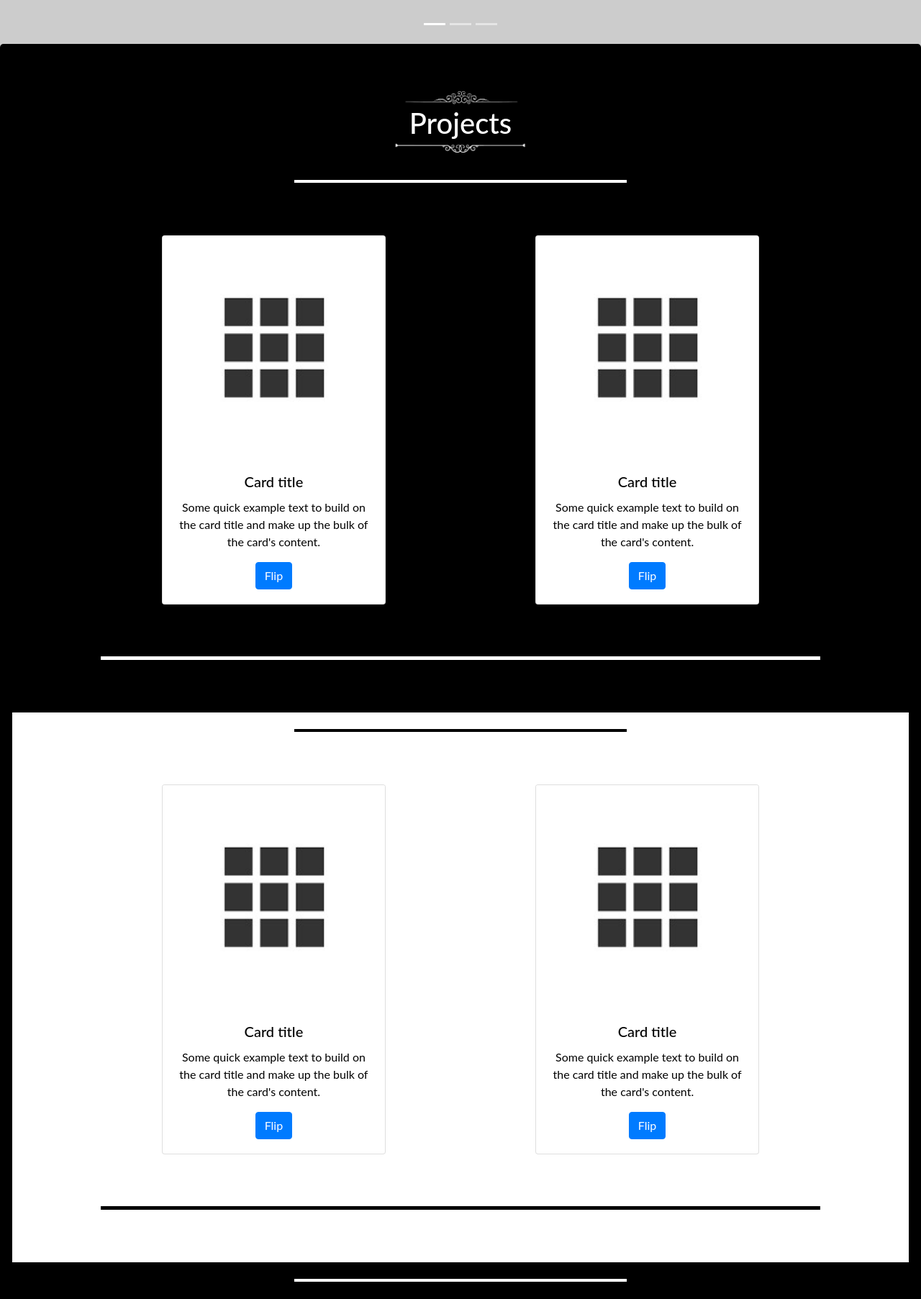
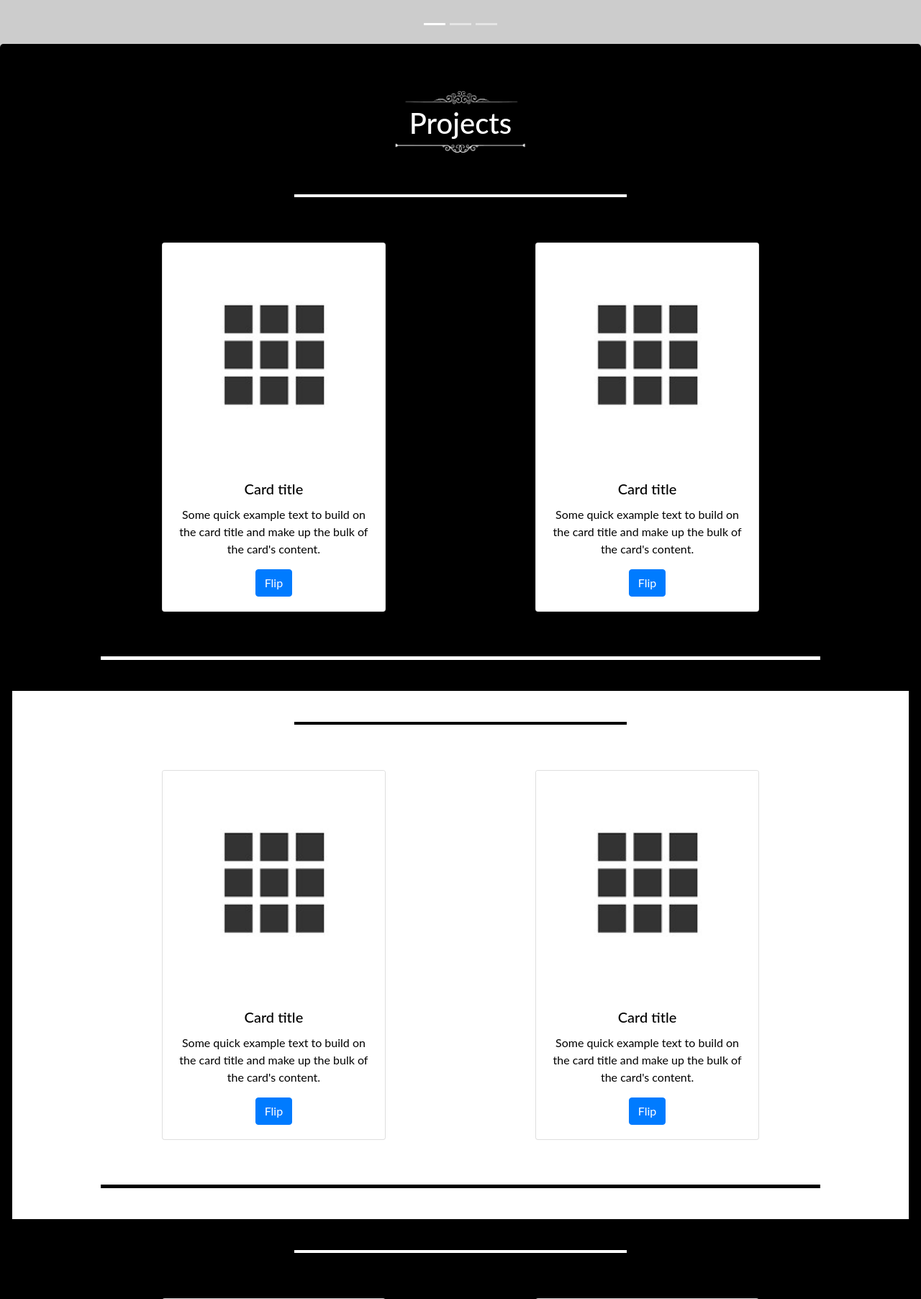
Before and after one commit to ashishrrs/IDC, a Django app: page / in a window 1280 px wide. Shown: the part 675-2480 px from the top of the page at 72% size. Run offline with Django 3.2, Linux system fonts and the light colour scheme; data comes from the database, SQL or seed files in the repository; some libraries are stand-ins or nearby versions.

Commit message:
v2.5 -Project-somechanges

```diff
--- a/IDC/Clubs/templates/Clubs/insta.html
+++ b/IDC/Clubs/templates/Clubs/insta.html
@@ -16,8 +16,8 @@
 			{% instagram_user_recent_media instagram_profile_name %}
 			{% for media in recent_media %}
 				<div class="django_instagram_media_wall_item">
-					<a href="//instagram.com/p/{{ media.shortcode }}" target="_blank">
-						<img src="{{ media.thumbnail_src}}"/>
+					<a href="//instagram.com/p/{{ media.shortcode }}" target="_blank"></a>
+						<img src="{{ media.thumbnail_src}}">
 						<span>{{ media.edge_media_to_caption.edges.0.node.text }}</span>
 					</a>
 				</div>
--- a/IDC/static/css/projectindexstyle.css
+++ b/IDC/static/css/projectindexstyle.css
@@ -46,7 +46,8 @@
 .col, .col-1, .col-10, .col-11, .col-12, .col-2, .col-3, .col-4, .col-5, .col-6, .col-7, .col-8, .col-9, .col-auto, .col-lg, .col-lg-1, .col-lg-10, .col-lg-11, .col-lg-12, .col-lg-2, .col-lg-3, .col-lg-4, .col-lg-5, .col-lg-6, .col-lg-7, .col-lg-8, .col-lg-9, .col-lg-auto, .col-md, .col-md-1, .col-md-10, .col-md-11, .col-md-12, .col-md-2, .col-md-3, .col-md-4, .col-md-5, .col-md-6, .col-md-7, .col-md-8, .col-md-9, .col-md-auto, .col-sm, .col-sm-1, .col-sm-10, .col-sm-11, .col-sm-12, .col-sm-2, .col-sm-3, .col-sm-4, .col-sm-5, .col-sm-6, .col-sm-7, .col-sm-8, .col-sm-9, .col-sm-auto, .col-xl, .col-xl-1, .col-xl-10, .col-xl-11, .col-xl-12, .col-xl-2, .col-xl-3, .col-xl-4, .col-xl-5, .col-xl-6, .col-xl-7, .col-xl-8, .col-xl-9, .col-xl-auto {
 	position: relative;
 	width: 100%;
-	margin-bottom: 50px;
+	margin-bottom: 20px;
+    margin-top: 20px;
 	padding-right: 0px;
 	padding-left: 0px;
 }
```
